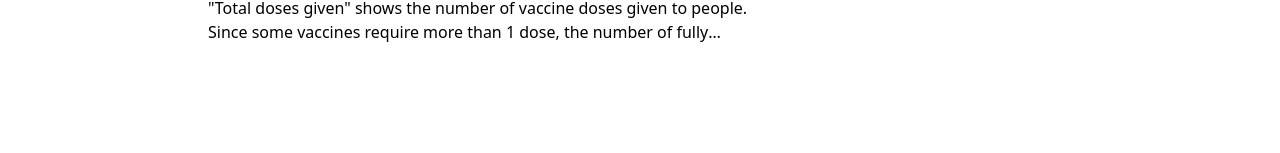
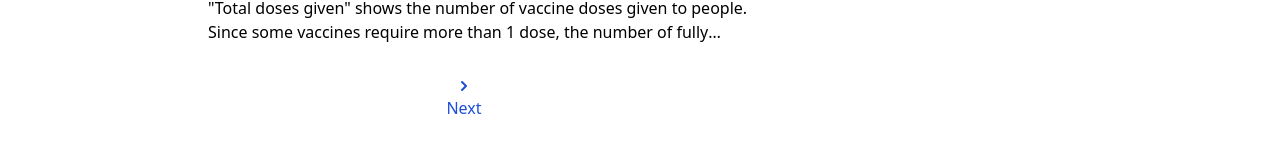
Before and after one commit to raj-subhankar/google-clone, a Next.js app: page /search in a window 1280 px wide. Shown: the part 783-936 px from the top of the page. Before the commit the page ends 859 px from the top, so only its background shows below. Built offline with nearby package versions, Linux system fonts and the light colour scheme.

Commit message:
Add pagination

```diff
--- /dev/null
+++ b/components/PaginationButtons.js
@@ -0,0 +1,31 @@
+import { useRouter } from "next/dist/client/router";
+import Link from "next/link";
+import { ChevronLeftIcon, ChevronRightIcon } from "@heroicons/react/solid";
+
+function PaginationButtons() {
+  const router = useRouter();
+  const startIndex = Number(router.query.start) || 0;
+
+  return (
+    <div className="flex justify-between max-w-lg text-blue-700 mb-10">
+      {startIndex >= 10 && (
+        <Link
+          href={`/search?term=${router.query.term}&start=${startIndex - 10}`}
+        >
+          <div className="flex flex-grow flex-col items-center cursor-pointer hover:underline">
+            <ChevronLeftIcon className="h-5" />
+            <p>Previous</p>
+          </div>
+        </Link>
+      )}
+      <Link href={`/search?term=${router.query.term}&start=${startIndex + 10}`}>
+        <div className="flex flex-grow flex-col items-center cursor-pointer hover:underline">
+          <ChevronRightIcon className="h-5" />
+          <p>Next</p>
+        </div>
+      </Link>
+    </div>
+  );
+}
+
+export default PaginationButtons;
--- a/components/SearchResults.js
+++ b/components/SearchResults.js
@@ -1,3 +1,5 @@
+import PaginationButtons from "./PaginationButtons";
+
 function SearchResults({ results }) {
   return (
     <div className="mx-auto w-full px-3 sm:pl-[5%] md:pl-[14%] lg:pl-52">
@@ -21,6 +23,7 @@
           <p className="line-clamp-2">{result.snippet}</p>
         </div>
       ))}
+      <PaginationButtons />
     </div>
   );
 }
```
